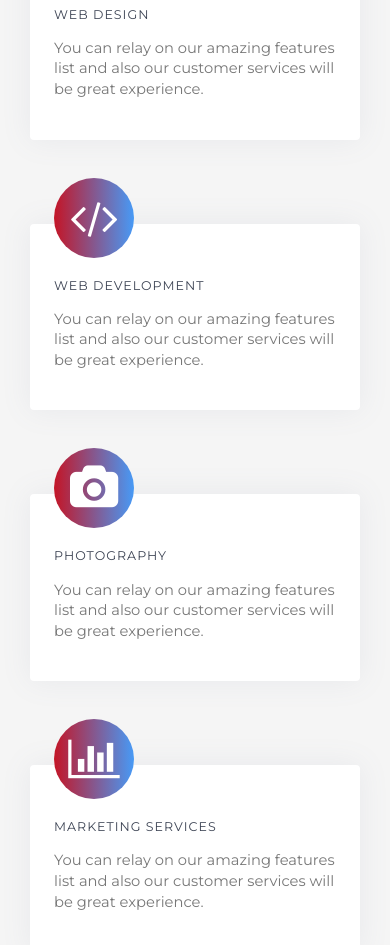
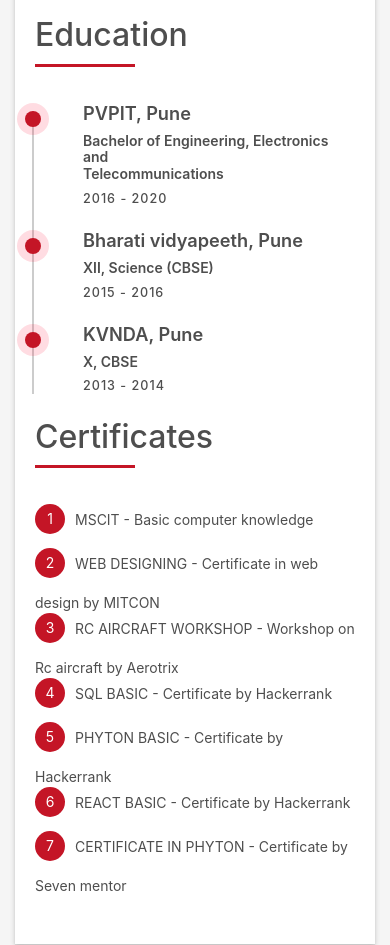
Before and after one commit to portfolio-website/example1, a plain HTML site: page index.html in a window 390 px wide. Shown: the part 4280-5225 px from the top of the page. Drawn offline with Linux system fonts and the light colour scheme.

Commit message:
Fourth commit

```diff
--- a/assets/css/style.css
+++ b/assets/css/style.css
@@ -80,3 +80,38 @@
   font-weight: bold;
   text-transform: uppercase;
 }
+
+div.list {
+  counter-reset: list-number;
+}
+div.list div:before {
+  counter-increment: list-number;
+  content: counter(list-number);
+  margin-right: 10px;
+  margin-bottom:14px;
+  width:30px;
+  height:30px;
+  display:inline-flex;
+  align-items:center;
+  justify-content: center;
+  font-size:14px;
+  background-color:#c41526;
+  border-radius:50%;
+  color:#fff;
+}
+/* width */
+::-webkit-scrollbar {
+  width: 10px;
+}
+
+/* Track */
+::-webkit-scrollbar-track {
+  box-shadow: inset 0 0 5px grey;
+  border-radius: 10px;
+}
+
+/* Handle */
+::-webkit-scrollbar-thumb {
+  background:#c41526;
+  border-radius: 10px;
+}
--- a/assets/css/template.css
+++ b/assets/css/template.css
@@ -52,7 +52,7 @@ button:active,
 button:hover,
 a b.light-color:hover {
   text-decoration: none;
-  color:  #c41526;
+  color: #c41526;
 }
 
 b {
@@ -97,7 +97,6 @@ b.max-bold {
 .p-r {
   position: relative;
 }
-
 
 .color-d {
   color: #f5f5f5;
@@ -502,7 +501,6 @@ b.max-bold {
   border-radius: 0.3rem;
 }
 
-
 /*--------------------------------------------------------------
 # Navbar
 --------------------------------------------------------------*/
@@ -528,7 +526,10 @@ b.max-bold {
     "Segoe UI Emoji", "Segoe UI Symbol", "Noto Color Emoji";
 }
 
-#mainNav .navbar-brand.active, #mainNav .navbar-brand:active, #mainNav .navbar-brand:focus, #mainNav .navbar-brand:hover {
+#mainNav .navbar-brand.active,
+#mainNav .navbar-brand:active,
+#mainNav .navbar-brand:focus,
+#mainNav .navbar-brand:hover {
   color: #c41526;
 }
 
@@ -540,7 +541,7 @@ b.max-bold {
   color: #000000;
 }
 
-#mainNav .navbar-nav .nav-item .nav-link.active{
+#mainNav .navbar-nav .nav-item .nav-link.active {
   color: #c41526 !important;
   font-size: 100%;
   font-weight: 500;
@@ -571,14 +572,13 @@ b.max-bold {
     padding-bottom: 0;
     background-color: #ffffff;
     color: #000000;
-    box-shadow: 0 4px 2px -2px rgba(0,0,0,.2);
+    box-shadow: 0 4px 2px -2px rgba(0, 0, 0, 0.2);
   }
   #mainNav.navbar-shrink .navbar-brand {
     font-size: 1.25em;
     padding: 25px 0;
   }
 }
-
 
 /*--------------------------------------------------------------
 # Intro Section
@@ -707,6 +707,41 @@ b.max-bold {
   background-color: #c41526;
 }
 
+/* ---------------------------------
+8. EDUCATION SECTION
+--------------------------------- */
+
+.education-wrapper {
+  position: relative;
+}
+
+.education-wrapper:after {
+  content: "";
+  position: absolute;
+  top: 8px;
+  bottom: 0;
+  left: -51px;
+  width: 2px;
+  background: #ccc;
+}
+
+.education-wrapper .education {
+  position: relative;
+}
+
+.education-wrapper .education:after {
+  content: "";
+  position: absolute;
+  top: 8px;
+  left: -58px;
+  width: 16px;
+  height: 16px;
+  border-radius: 10px;
+  z-index: 1;
+  box-shadow: 0 0 0 8px rgba(255, 0, 43, 0.137);
+  background: #c41526;
+}
+
 /*--------------------------------------------------------------
 # Services
 --------------------------------------------------------------*/
@@ -716,7 +751,12 @@ b.max-bold {
   font-weight: 300;
 }
 
-.service-11 h1, .service-11 h2, .service-11 h3, .service-11 h4, .service-11 h5, .service-11 h6 {
+.service-11 h1,
+.service-11 h2,
+.service-11 h3,
+.service-11 h4,
+.service-11 h5,
+.service-11 h6 {
   color: #3e4555;
 }
 
@@ -753,8 +793,18 @@ b.max-bold {
 
 .service-11 .bg-success-gradiant {
   background: #c41526;
-    background: -webkit-linear-gradient(legacy-direction(to right), #c41526 0%, #479af6 100%);
-    background: -webkit-gradient(linear, left top, right top, from(#c41526), to(#479af6));
+  background: -webkit-linear-gradient(
+    legacy-direction(to right),
+    #c41526 0%,
+    #479af6 100%
+  );
+  background: -webkit-gradient(
+    linear,
+    left top,
+    right top,
+    from(#c41526),
+    to(#479af6)
+  );
   background: -webkit-linear-gradient(left, #c41526 0%, #479af6 100%);
   background: -o-linear-gradient(left, #c41526 0%, #479af6 100%);
 }
@@ -766,8 +816,18 @@ b.max-bold {
 
 .service-11 .btn-success-gradiant {
   background: #c41526;
-    background: -webkit-linear-gradient(legacy-direction(to right), #c41526 0%, #479af6 100%);
-    background: -webkit-gradient(linear, left top, right top, from(#c41526), to(#479af6));
+  background: -webkit-linear-gradient(
+    legacy-direction(to right),
+    #c41526 0%,
+    #479af6 100%
+  );
+  background: -webkit-gradient(
+    linear,
+    left top,
+    right top,
+    from(#c41526),
+    to(#479af6)
+  );
   background: -webkit-linear-gradient(left, #c41526 0%, #479af6 100%);
   background: -o-linear-gradient(left, #c41526 0%, #479af6 100%);
   background: linear-gradient(to right, #c41526 0%, #479af6 100%);
@@ -775,8 +835,18 @@ b.max-bold {
 
 .service-11 .btn-success-gradiant:hover {
   background: #479af6;
-    background: -webkit-linear-gradient(legacy-direction(to right), #479af6 0%, #c41526 100%);
-    background: -webkit-gradient(linear, left top, right top, from(#479af6), to(#c41526));
+  background: -webkit-linear-gradient(
+    legacy-direction(to right),
+    #479af6 0%,
+    #c41526 100%
+  );
+  background: -webkit-gradient(
+    linear,
+    left top,
+    right top,
+    from(#479af6),
+    to(#c41526)
+  );
   background: -webkit-linear-gradient(left, #479af6 0%, #c41526 100%);
   background: -o-linear-gradient(left, #479af6 0%, #c41526 100%);
   background: linear-gradient(to right, #479af6 0%, #c41526 100%);
@@ -937,7 +1007,6 @@ b.max-bold {
   background: #ffa804;
 }
 
-
 /*--------------------------------------------------------------
 # Contact
 --------------------------------------------------------------*/
@@ -1048,7 +1117,6 @@ b.max-bold {
   }
 }
 
-
 /*------/ Sidebar /------*/
 .widget-sidebar .sidebar-title {
   font-size: 1.6rem;
--- a/index.html
+++ b/index.html
@@ -20,7 +20,7 @@
     <link href="assets/css/style.css" rel="stylesheet">
     <link href="assets/css/responsive.css" rel="stylesheet">
 
-    <title>Portfolio 1</title>
+    <title>Your Name / Portfolio Website</title>
 </head>
 
 <body>
@@ -41,6 +41,9 @@
                     </li>
                     <li class="nav-item">
                         <a class="nav-link js-scroll-trigger" href="#about">About</a>
+                    </li>
+                    <li class="nav-item">
+                        <a class="nav-link js-scroll-trigger" href="#academic">Academic</a>
                     </li>
                     <li class="nav-item">
                         <a class="nav-link js-scroll-trigger" href="#service">Services</a>
@@ -209,6 +212,68 @@
             </div>
         </section><!-- End About Section -->
 
+        <section id="academic" class="education-section section sect-mt4  route">
+            <div class="container">
+                <div class="row">
+                    <div class="col-sm-12">
+                        <div class="title-box text-center">
+                            <h3 class="title-a">
+                                ACADEMIC CARRER
+                            </h3>
+                            <div class="line-mf"></div>
+                        </div>
+                    </div>
+                </div>
+                <div class="box-shadow-full">
+                    <div class="row">
+                        <div class="col-sm-6">
+                            <div class="mb-5">
+                                <h4 class="title-left">
+                                    Education
+                                </h4>
+                            </div>
+                            <div class="education-wrapper ml-5">
+                                <div class="education mb-3">
+                                    <h4><b>PVPIT, Pune</b></h4>
+                                    <h5 class="font-primary"><b>Bachelor of Engineering, Electronics and<br>
+                                            Telecommunications</b></h5>
+                                    <h6 class="font-lite-black mt-1 mb-4">2016 - 2020</h6>
+                                </div>
+                                <div class="education mb-3">
+                                    <h4><b>Bharati vidyapeeth, Pune</b></h4>
+                                    <h5 class="font-primary"><b>XII, Science (CBSE)</b></h5>
+                                    <h6 class="font-lite-black mt-1 mb-4">2015 - 2016</h6>
+                                </div>
+                                <div class="education mb-3">
+                                    <h4><b>KVNDA, Pune</b></h4>
+                                    <h5 class="font-primary"><b>X, CBSE</b></h5>
+                                    <h6 class="font-lite-black mt-1 mb-4">2013 - 2014</h6>
+                                </div>
+                            </div>
+                        </div>
+                        <div class="col-sm-6">
+                            <div class="mb-5">
+                                <h3 class="title-left">
+                                    Certificates
+                                </h3>
+                            </div>
+                            <div class="education-wrapper">
+                                <div class="list">
+                                    <div>MSCIT - Basic computer knowledge</div>
+                                    <div>WEB DESIGNING - Certificate in web design by MITCON</div>
+                                    <div>RC AIRCRAFT WORKSHOP - Workshop on Rc aircraft by Aerotrix</div>
+                                    <div>SQL BASIC - Certificate by Hackerrank</div>
+                                    <div>PHYTON BASIC - Certificate by Hackerrank</div>
+                                    <div>REACT BASIC - Certificate by Hackerrank</div>
+                                    <div>CERTIFICATE IN PHYTON - Certificate by Seven mentor</div>
+                                </div>
+                            </div>
+                        </div>
+                    </div>
+                </div>
+            </div>
+        </section>
+
         <!-- ======= Services Section ======= -->
         <section id="service" class="services-mf pt-5 route">
             <div class="container">
@@ -326,59 +391,6 @@
             </div>
         </section><!-- End Services Section -->
 
-        <!-- ======= Counter Section ======= -->
-        <div class="section-counter paralax-mf bg-image" style="background-image: url(assets/img/counters-bg.jpg)">
-            <div class="overlay-mf"></div>
-            <div class="container">
-                <div class="row">
-                    <div class="col-sm-3 col-lg-3">
-                        <div class="counter-box counter-box pt-4 pt-md-0">
-                            <div class="counter-ico">
-                                <span class="ico-circle"><i class="fa fa-users"></i></span>
-                            </div>
-                            <div class="counter-num">
-                                <span class="counter">1500</span>+<br>
-                                <span class="counter-text">Clients </span>
-                            </div>
-                        </div>
-                    </div>
-                    <div class="col-sm-3 col-lg-3">
-                        <div class="counter-box pt-4 pt-md-0">
-                            <div class="counter-ico">
-                                <span class="ico-circle"><i class="fa fa-tasks"></i></span>
-                            </div>
-                            <div class="counter-num">
-                                <span class="counter">25</span>+<br>
-                                <span class="counter-text">Projects Done</span>
-                            </div>
-                        </div>
-                    </div>
-                    <div class="col-sm-3 col-lg-3">
-                        <div class="counter-box pt-4 pt-md-0">
-                            <div class="counter-ico">
-                                <span class="ico-circle"><i class="fa fa-calendar"></i></span>
-                            </div>
-                            <div class="counter-num">
-                                <span class="counter">30</span>+<br>
-                                <span class="counter-text">Years Experience</span>
-                            </div>
-                        </div>
-                    </div>
-                    <div class="col-sm-3 col-lg-3">
-                        <div class="counter-box pt-4 pt-md-0">
-                            <div class="counter-ico">
-                                <span class="ico-circle"><i class="fa fa-trophy"></i></span>
-                            </div>
-                            <div class="counter-num">
-                                <span class="counter">150</span>+<br>
-                                <span class="counter-text">Award Won</span>
-                            </div>
-                        </div>
-                    </div>
-                </div>
-            </div>
-        </div><!-- End Counter Section -->
-
         <section id="portfolio" class="portfolio-section services-mf pt-5 route">
             <div class="container">
                 <div class="py-5">
@@ -472,7 +484,7 @@
                                             </h5>
                                         </div>
                                         <div>
-                                            <form role="form" class="php-email-form">
+                                            <form role="form" action="https://formspree.io/f/xoqpbzzp" method="POST" class="php-email-form">
                                                 <div class="row">
                                                     <div class="col-md-12 mb-3">
                                                         <div class="form-group">
```
Lines whose indentation alone changed are shown as unchanged.
